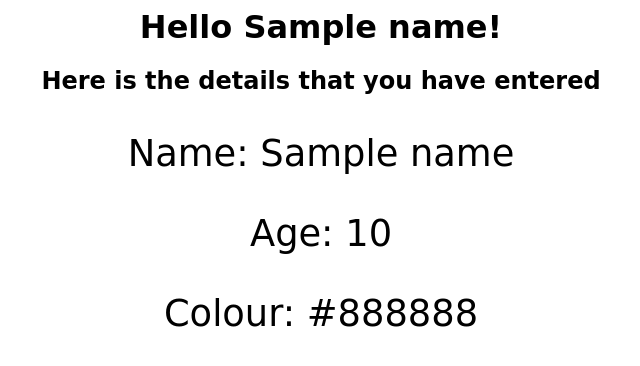
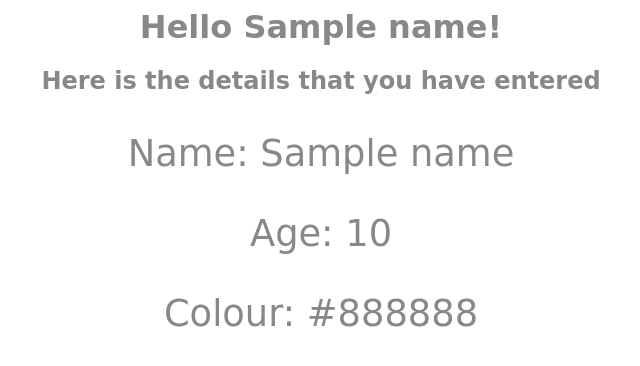
Before and after one commit to KaanImp23/SSE-lab2-kc, a Flask app: template api/templates/hello.html in a window 1280 px wide. Shown: the top 366 px of the page, without its empty margins (319-959 px from the left). Run offline with Flask 3, Linux system fonts and the light colour scheme; the template is opened without the code that fills it: most values are stand-ins (such as "Sample title", 1, 10 or a date in 2020).

Commit message:
Change colour

```diff
--- a/api/templates/hello.html
+++ b/api/templates/hello.html
@@ -4,6 +4,7 @@
 		body{
 			font-family: cursive;
 			text-align: center;
+			color: {{ colour }};
 		}
 		h1{
 			font-size: 200%;
```
